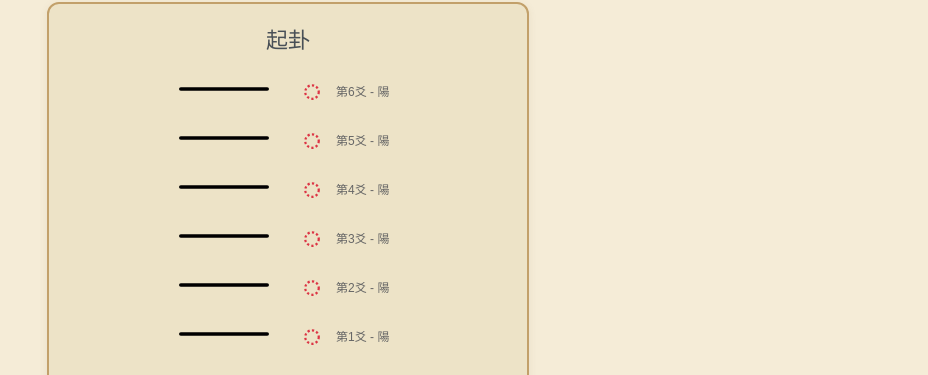
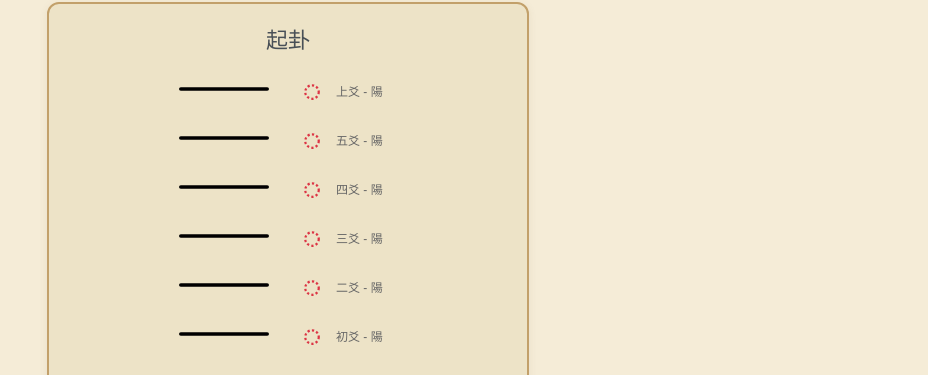
Before and after one commit to tony24681379/iching, a React (Vite) app: page / in a window 1280 px wide. Shown: the part 425-800 px from the top of the page, without its empty margins (352-1280 px from the left). Built offline with nearby package versions, Linux system fonts and the light colour scheme.

Commit message:
fix: fix yao name

```diff
--- a/src/components/ChangedLine.tsx
+++ b/src/components/ChangedLine.tsx
@@ -10,6 +10,8 @@ interface ChangedLineProps {
   isChanged: boolean;
   index: number;
 }
+
+const lineNames = ["初爻", "二爻", "三爻", "四爻", "五爻", "上爻"];
 
 const ChangedLine: React.FC<ChangedLineProps> = ({
   isYang,
@@ -37,7 +39,7 @@ const ChangedLine: React.FC<ChangedLineProps> = ({
         />
       </div>
       <div className="iching-changed-label">
-        第{index + 1}爻 - {isYang ? "陽" : "陰"}
+        {lineNames[index]} - {isYang ? "陽" : "陰"}
         {isChanged && <span className="changed">變</span>}
       </div>
     </div>
--- a/src/components/YinYang.tsx
+++ b/src/components/YinYang.tsx
@@ -12,6 +12,8 @@ interface YinYangProps {
   isChanging: boolean;
   onChangingToggle: () => void;
 }
+
+const lineNames = ["初爻", "二爻", "三爻", "四爻", "五爻", "上爻"];
 
 const YinYang: React.FC<YinYangProps> = ({
   isYang,
@@ -44,7 +46,7 @@ const YinYang: React.FC<YinYangProps> = ({
 
       {/* 爻位標籤 */}
       <div className="yinyang-label">
-        第{index + 1}爻 - {isYang ? "陽" : "陰"}
+        {lineNames[index]} - {isYang ? "陽" : "陰"}
         {isChanging && <span className="changed">變</span>}
       </div>
     </div>
```
